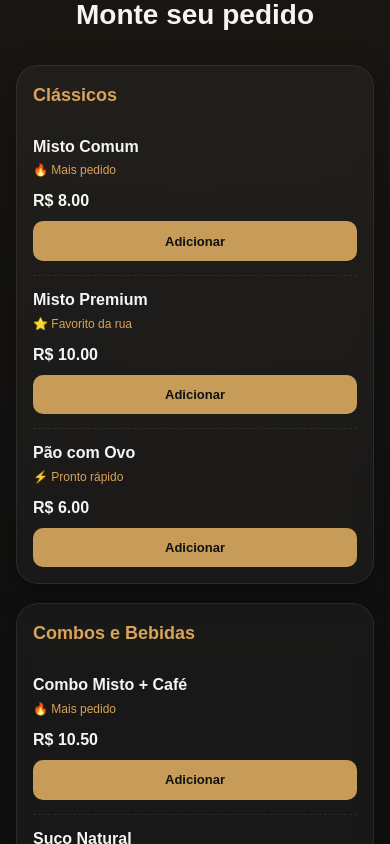
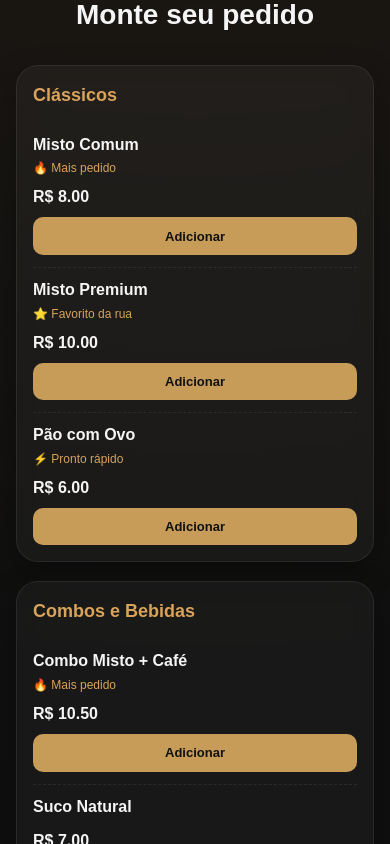
Before and after one commit to djwendelsilva/meu-projeto-cafe, a React (Vite) app: page / in a window 390 px wide. Shown: the part 880-1724 px from the top of the page. Built offline with nearby package versions, Linux system fonts and the light colour scheme.

Commit message:
style: refina espacos e botoes do cardapio no mobile

```diff
--- a/src/components/sections/Menu.css
+++ b/src/components/sections/Menu.css
@@ -148,7 +148,7 @@
   padding: 14px;
   border: 1px solid rgba(37, 211, 102, 0.18);
   border-radius: 16px;
-  background: rgba(37, 211, 102, 0.08);
+  background: rgba(37, 211, 102, 0.06);
 }
 
 .pix-box p {
@@ -199,8 +199,8 @@
   .menu-item {
     flex-direction: column;
     align-items: flex-start;
-    gap: 10px;
-    padding: 14px 0;
+    gap: 8px;
+    padding: 12px 0;
   }
 
   .menu-item strong {
@@ -226,7 +226,7 @@
 
   .item-right button {
     width: 100%;
-    padding: 10px 14px;
+    padding: 9px 12px;
     font-size: 13px;
     border-radius: 10px;
   }
```
